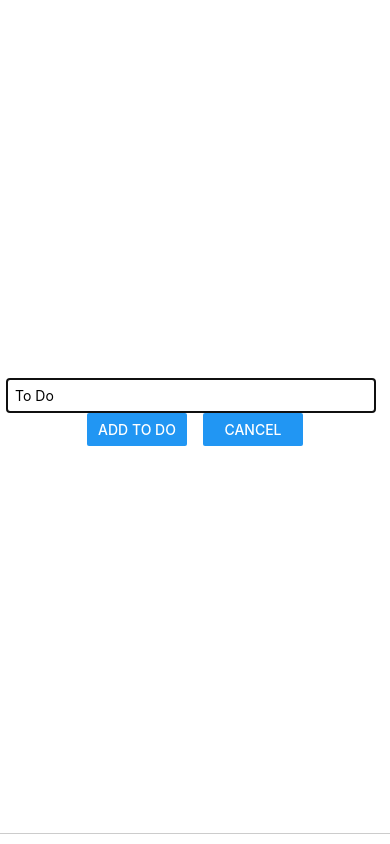
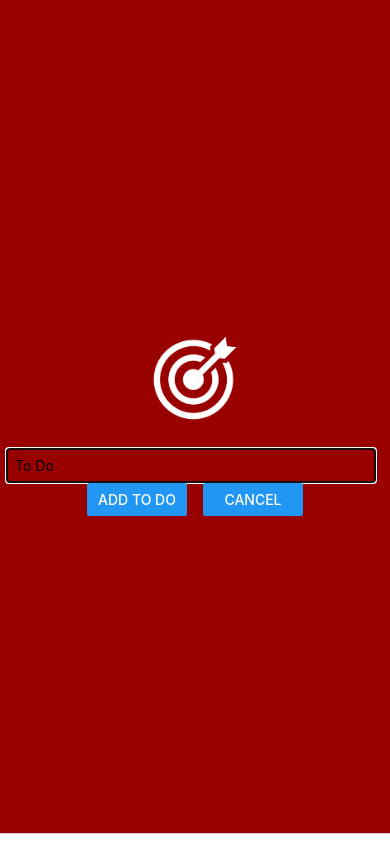
Before and after one commit to gamerfoxx/React-Native-2, a React Native app: screen / in a window 390 px wide. Both pictures are taken after a click on the button "ADD NEW TO DO". Built offline with nearby package versions, Linux system fonts and the light colour scheme.

Commit message:
add image

```diff
--- a/components/ToDoInput.js
+++ b/components/ToDoInput.js
@@ -1,4 +1,11 @@
-import { View, TextInput, Button, StyleSheet, Modal } from 'react-native';
+import {
+	View,
+	TextInput,
+	Button,
+	StyleSheet,
+	Modal,
+	Image,
+} from 'react-native';
 import { useState } from 'react';
 
 function ToDoInput(props) {
@@ -19,6 +26,10 @@
 			visible={props.visible}
 			animationType="fade">
 			<View style={styles.inputContainer}>
+				<Image
+					style={styles.image}
+					source={require('../assets/images/goal.png')}
+				/>
 				<TextInput
 					onChangeText={toDoInputHandler}
 					style={styles.textInput}
@@ -56,6 +67,7 @@
 		borderBottomWidth: 1,
 		borderColor: '#ccc',
 		marginBottom: 10,
+		backgroundColor: '#900',
 	},
 	textInput: {
 		borderWidth: 1,
@@ -71,4 +83,9 @@
 		width: 100,
 		marginHorizontal: 8,
 	},
+	image: {
+		width: 100,
+		height: 100,
+		margin: 20,
+	},
 });
```
Also changed, not shown: assets/images/goal.png (added).
